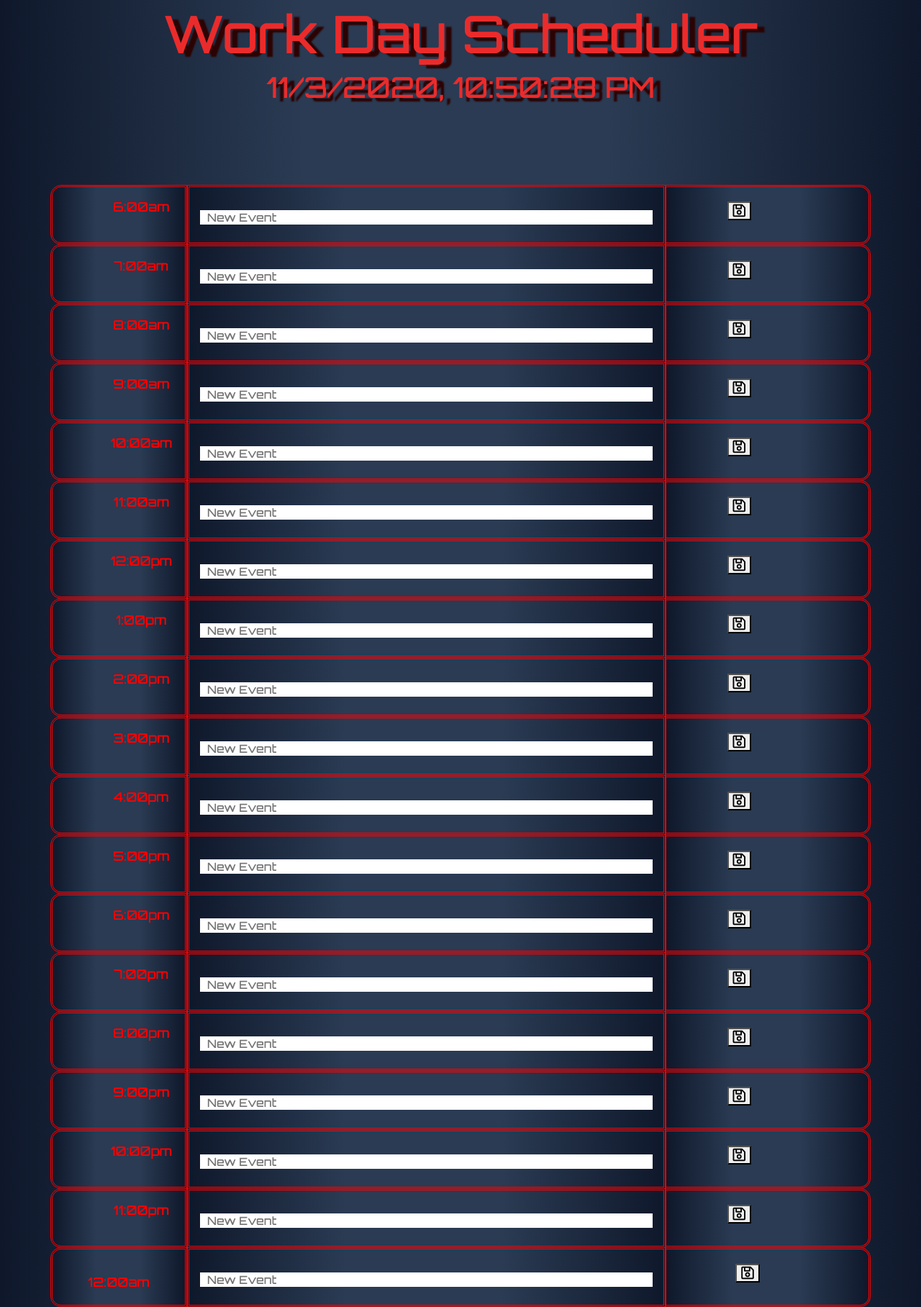
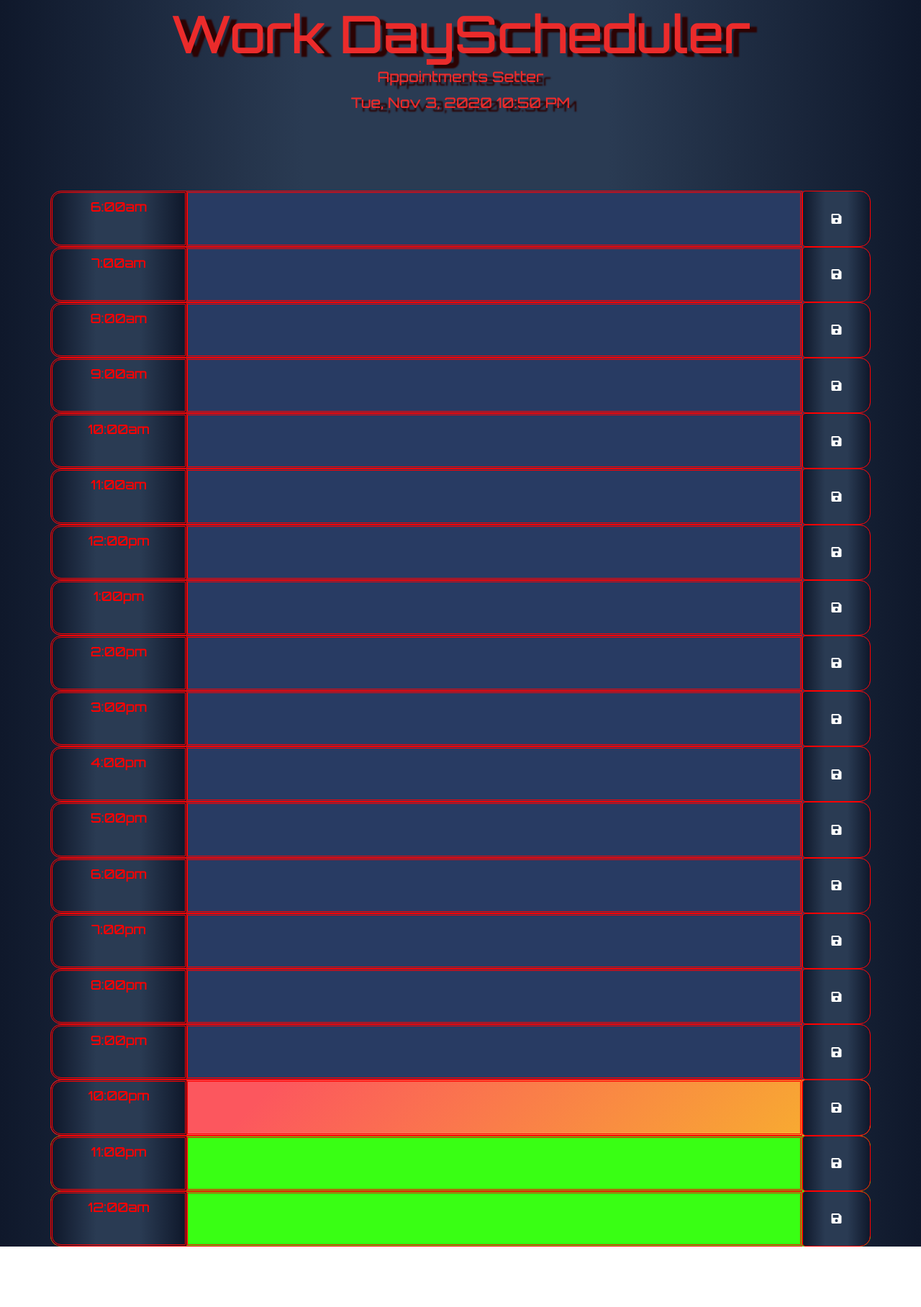
Before and after one commit to pault929/SchedulerHomeWork, a plain HTML site: page index.html in a window 1280 px wide. Shown: the part 61-1877 px from the top of the page at 72% size. After the commit the page ends 1793 px from the top, so only its background shows below. Drawn offline with nearby package versions, Linux system fonts and the light colour scheme.

Commit message:
added and fixed java, and added correct code, some css adjustment also

```diff
--- a/index.css
+++ b/index.css
@@ -6,36 +6,33 @@ body {
   background: -moz-linear-gradient(to right, #0f182b 0%,#2a3b53 33%,#2a3b53 66%,#0f182b 100%);
 }
 
+textarea{
+  background: transparent;
+  border: none;
+  resize: none;
+  color: white;
+  border-left: 1px solid black;
+  padding: 8px;
+  font-size: 2.3em;
+  border-style: double;
+  border-color:red;
+}
+
  .jumbotron {
   text-align: center;
   text-shadow: 10px 5px 2px rgb(44, 3, 3);
   background: -webkit-linear-gradient(left, #0f182b 0%,#2a3b53 33%,#2a3b53 66%,#0f182b 100%);
   background: -moz-linear-gradient(to right, #0f182b 0%,#2a3b53 33%,#2a3b53 66%,#0f182b 100%);
   color: rgb(235, 43, 43);
-    /* border-radius: 0;
-    border-bottom: 10px solid black; */
+
+}
+.time-block{
+  text-align: center;
+  border-radius: 15px;
+
 }
 
-  /* .description{
-    white-space: pre-wrap;
-  }
-   */
-  /* .time-block{
-    text-align: center;
-    border-radius: 15px;
-  } */
-
-  .row {
-    white-space: pre-wrap;
-    height: 70px;
-    /* border-top: 1px solid rgb(128, 0, 96); */
-    /* background-color:black; */
-  }
-
-  .col-2 {
-    /* background-color: red; */
-    color: red;
-    /* border-top: 5px dashed #000000; */
+.hour {
   border-top-left-radius: 15px;
   border-bottom-left-radius: 15px;
   font-size:1.5em;
@@ -44,79 +41,54 @@ body {
   border-color:red;
   background: -webkit-linear-gradient(left, #0f182b 0%,#2a3b53 33%,#2a3b53 66%,#0f182b 100%);
   background: -moz-linear-gradient(to right, #0f182b 0%,#2a3b53 33%,#2a3b53 66%,#0f182b 100%);
+  color: red;
+  padding: 10px;
+
 }
-
+.hour:hover{
+  color:white;
+}
 .past {
-    background-color: #d3d3d3;
+  background-color:rgb(40, 59, 99);
   color: white;
 }
-
+/* trying to add a hover color of white - doesnt work  */
+/* .past :hover{
+  background-color:white;
+} */
 .present {
-    background-color: #ff6961;
+  background-image: linear-gradient(315deg, #f7b42c 0%, #fc575e 74%);
   color: white;
 }
 
 .future {
-    background-color: #77dd77;
+  background-color:#39ff14;
   color: white;
 }
-  .col-7 {
-    /* height: 10px; */
-    /* width: 50%;
-    padding: 6px;
-    margin-top: 10px; */
-    font-size: 1.3em;
-    border-style: double;
-    border-color:red;
-    background: -webkit-linear-gradient(left, #0f182b 0%,#2a3b53 33%,#2a3b53 66%,#0f182b 100%);
-    background: -moz-linear-gradient(to right, #0f182b 0%,#2a3b53 33%,#2a3b53 66%,#0f182b 100%);
-    /* background-color:white; */
-    /* height:;
-    width: 100%;  */
-  }
-  .col-3 {
+
+.saveBtn {
+  position: relative;
   border-left: 1px solid black;
   border-top-right-radius: 15px;
   border-bottom-right-radius: 15px;
   background: -webkit-linear-gradient(left, #0f182b 0%,#2a3b53 33%,#2a3b53 66%,#0f182b 100%);
-	  background: -moz-linear-gradient(to right, #0f182b 0%,#2a3b53 33%,#2a3b53 66%,#0f182b 100%);
-    color: white;
-    font-size:20px !important;
   border-style: double;
   border-color:red;
+  color: white;
+  padding: 2px;
 }
 
-  .col-3 i:hover {
+.saveBtn i:hover {
   font-size: 50px;
-    transition: all .8s ease-in-out;
-    background: -webkit-linear-gradient(left, #0f182b 0%,#2a3b53 33%,#2a3b53 66%,#0f182b 100%);
-	  background: -moz-linear-gradient(to right, #0f182b 0%,#2a3b53 33%,#2a3b53 66%,#0f182b 100%);
+  transition: all .3s ease-in-out;
+  color: red;
 }
 
-  input {
-    border-top-style: hidden;
-    border-right-style: hidden;
-    border-left-style: hidden;
-    border-bottom-style: hidden;
-    background-color:none;
-    width: 100%;
-    height: 20px;
-    padding: 10px;
-    margin-bottom: 10px;
-
-    border: none;
+.icon {
+  position: absolute;
+  top: 50%;
+  left: 50%;
+  -moz-transform: translateX(-50%) translateY(-50%);
+  -webkit-transform: translateX(-50%) translateY(-50%);
+  transform: translateX(-50%) translateY(-50%);
 }
-
-
-
-
-
-  .placeholder{
-    background-color: red;
-  }
-  .no-outline:focus {
-    outline: none;
-  }
-  /* .hello {
-    font-size: 4em;
-  } */
--- a/index.html
+++ b/index.html
@@ -16,248 +16,206 @@
     />
     <link href="https://fonts.googleapis.com/css2?family=Orbitron:wght@500&display=swap" rel="stylesheet">
     <link rel="stylesheet" href="index.css" />
-    <title>Work Day Scheduler</title>
+    <title>Daily Planner 2020</title>
   </head>
 
   <body>
+    <header class="jumbotron">
+      <h1 class="display-3">Work DayScheduler</h1>
+      <p class="lead">Appointments Setter</p>
+      <p id="currentTime" class="lead"></p>
+  </header>
 
-    <header class="jumbotron">
-      <h1 class="display-3">Work Day Scheduler</h1>
-
-      <!-- <p class="lead">A simple calendar app for scheduling your work day</p> -->
-      <h1><span id="datetime"></span></h1>
-      <p id="currentDay" class="lead"></p>
-    </header>
   <div class="container">
-        <div class="row">
-          <div class="col-2">
+  <div id="hour-06" class="row time-block past">
+    <div class="col-md-2 hour">
       6:00am
     </div>
-          <div class="col-7">
-            <input type="text" placeholder="New Event" name="todo-text" id="todo-text">
+    <textarea class="col-md-9 description" id="text17"></textarea>
+    <button class="btn saveBtn col-md-1">
+      <i class="icon fas fa-save"></i>
+    </button>
   </div>
-          <div class="col-3">
-            <button onclick="myFunction()"><i class="far fa-save 30x"></i></button>
-          </div>
-        </div><br>
-        <div class="row">
-          <div class="col-2">
+
+<div id="hour-07" class="row time-block past">
+    <div class="col-md-2 hour">
       7:00am
     </div>
-          <div class="col-7">
-            <input type="text" placeholder="New Event" name="todo-text" id="todo-text">
+    <textarea class="col-md-9 description" id="text17"></textarea>
+    <button class="btn saveBtn col-md-1">
+      <i class="icon fas fa-save"></i>
+    </button>
   </div>
-          <div class="col-3">
-            <button onclick="myFunction()"><i class="far fa-save 30x"></i></button>
-          </div>
-        </div><br>
-        <div class="row">
-          <div class="col-2">
+
+  <div id="hour-08" class="row time-block past">
+    <div class="col-md-2 hour">
       8:00am
     </div>
-          <div class="col-7">
-            <input type="text" placeholder="New Event" name="todo-text" id="todo-text">
+    <textarea class="col-md-9 description" id="text17"></textarea>
+    <button class="btn saveBtn col-md-1">
+      <i class="icon fas fa-save"></i>
+    </button>
   </div>
-          <div class="col-3">
-            <button onclick="myFunction()"><i class="far fa-save 30x"></i></button>
-          </div>
-        </div><br>
-        <div class="row">
-          <div class="col-2">
+
+      <div id="hour-9" class="row time-block past">
+        <div class="col-md-2 hour">
           9:00am
         </div>
-          <div class="col-7">
-            <input type="text" placeholder="New Event" name="todo-text" id="todo-text">
+        <textarea class="col-md-9 description" id="text9"></textarea>
+        <button class="btn saveBtn col-md-1">
+          <i class="icon fas fa-save"></i>
+        </button>
       </div>
-          <div class="col-3">
-            <button onclick="myFunction()"><i class="far fa-save 30x"></i></button>
-          </div>
-        </div><br>
-        <div class="row">
-          <div class="col-2">
+
+      <div id="hour-10" class="row time-block past">
+        <div class="col-md-2 hour">
           10:00am
         </div>
-          <div class="col-7">
-            <input type="text" placeholder="New Event" name="todo-text" id="todo-text">
+        <textarea class="col-md-9 description" id="text10"></textarea>
+        <button class="btn saveBtn col-md-1">
+          <i class="icon fas fa-save"></i>
+        </button>
       </div>
-          <div class="col-3">
-            <button onclick="myFunction()"><i class="far fa-save 30x"></i></button>
-          </div>
-        </div><br>
-        <div class="row">
-          <div class="col-2">
+
+      <div id="hour-11" class="row time-block past">
+        <div class="col-md-2 hour">
           11:00am
         </div>
-          <div class="col-7">
-            <input type="text" placeholder="New Event" name="todo-text" id="todo-text">
+        <textarea class="col-md-9 description" id="text11"></textarea>
+        <button class="btn saveBtn col-md-1">
+          <i class="icon fas fa-save"></i>
+        </button>
       </div>
-          <div class="col-3">
-            <button onclick="myFunction()"><i class="far fa-save 30x"></i></button>
-          </div>
-        </div><br>
-        <div class="row">
-          <div class="col-2">
+
+      <div id="hour-12" class="row time-block past">
+        <div class="col-md-2 hour">
           12:00pm
         </div>
-          <div class="col-7">
-            <input type="text" placeholder="New Event" name="todo-text" id="todo-text">
+        <textarea class="col-md-9 description" id="text12"></textarea>
+        <button class="btn saveBtn col-md-1">
+          <i class="icon fas fa-save"></i>
+        </button>
       </div>
-          <div class="col-3">
-            <button onclick="myFunction()"><i class="far fa-save 30x"></i></button>
-          </div>
-        </div><br>
-        <div class="row">
-          <div class="col-2">
+
+      <div id="hour-13" class="row time-block past">
+        <div class="col-md-2 hour">
           1:00pm
         </div>
-          <div class="col-7">
-            <input type="text" placeholder="New Event" name="todo-text" id="todo-text">
+        <textarea class="col-md-9 description" id="text13"></textarea>
+        <button class="btn saveBtn col-md-1">
+          <i class="icon fas fa-save"></i>
+        </button>
       </div>
-          <div class="col-3">
-            <button onclick="myFunction()"><i class="far fa-save 30x"></i></button>
-          </div>
-        </div><br>
-        <div class="row">
-          <div class="col-2">
+
+      <div id="hour-14" class="row time-block past">
+        <div class="col-md-2 hour">
           2:00pm
         </div>
-          <div class="col-7">
-            <input type="text" placeholder="New Event" name="todo-text" id="todo-text">
+        <textarea class="col-md-9 description" id="text14"></textarea>
+        <button class="btn saveBtn col-md-1">
+          <i class="icon fas fa-save"></i>
+        </button>
       </div>
-          <div class="col-3">
-            <button onclick="myFunction()"><i class="far fa-save 30x"></i></button>
-          </div>
-        </div><br>
-        <div class="row">
-          <div class="col-2">
+
+      <div id="hour-15" class="row time-block past">
+        <div class="col-md-2 hour">
           3:00pm
         </div>
-          <div class="col-7">
-            <input type="text" placeholder="New Event" name="todo-text" id="todo-text">
+        <textarea class="col-md-9 description" id="text15"></textarea>
+        <button class="btn saveBtn col-md-1">
+          <i class="icon fas fa-save"></i>
+        </button>
       </div>
-          <div class="col-3">
-            <button onclick="myFunction()"><i class="far fa-save 30x"></i></button>
-          </div>
-        </div><br>
-        <div class="row">
-          <div class="col-2">
+
+      <div id="hour-16" class="row time-block past">
+        <div class="col-md-2 hour">
           4:00pm
         </div>
-          <div class="col-7">
-            <input type="text" placeholder="New Event" name="todo-text" id="todo-text">
+        <textarea class="col-md-9 description" id="text16"></textarea>
+        <button class="btn saveBtn col-md-1">
+          <i class="icon fas fa-save"></i>
+        </button>
       </div>
-          <div class="col-3">
-            <button onclick="myFunction()"><i class="far fa-save 30x"></i></button>
-          </div>
-        </div><br>
-        <div class="row">
-          <div class="col-2">
+
+      <div id="hour-17" class="row time-block past">
+        <div class="col-md-2 hour">
           5:00pm
         </div>
-          <div class="col-7">
-            <input type="text" placeholder="New Event" name="todo-text" id="todo-text">
+        <textarea class="col-md-9 description" id="text17"></textarea>
+        <button class="btn saveBtn col-md-1">
+          <i class="icon fas fa-save"></i>
+        </button>
       </div>
-          <div class="col-3">
-            <button onclick="myFunction()"><i class="far fa-save 30x"></i></button>
-          </div>
-        </div><br>
-        <div class="row">
-          <div class="col-2">
+
+<div id="hour-18" class="row time-block past">
+        <div class="col-md-2 hour">
           6:00pm
         </div>
-          <div class="col-7">
-            <input type="text" placeholder="New Event" name="todo-text" id="todo-text">
+        <textarea class="col-md-9 description" id="text17"></textarea>
+        <button class="btn saveBtn col-md-1">
+          <i class="icon fas fa-save"></i>
+        </button>
       </div>
-          <div class="col-3">
-            <button onclick="myFunction()"><i class="far fa-save 30x"></i></button>
-          </div>
-        </div><br>
-        <div class="row">
-          <div class="col-2">
+<div id="hour-19" class="row time-block past">
+        <div class="col-md-2 hour">
           7:00pm
         </div>
-          <div class="col-7">
-            <input type="text" placeholder="New Event" name="todo-text" id="todo-text">
+        <textarea class="col-md-9 description" id="text17"></textarea>
+        <button class="btn saveBtn col-md-1">
+          <i class="icon fas fa-save"></i>
+        </button>
       </div>
-          <div class="col-3">
-            <button onclick="myFunction()"><i class="far fa-save 30x"></i></button>
-          </div>
-        </div><br>
-        <div class="row">
-          <div class="col-2">
+<div id="hour-20" class="row time-block past">
+        <div class="col-md-2 hour">
           8:00pm
         </div>
-          <div class="col-7">
-            <input type="text" placeholder="New Event" name="todo-text" id="todo-text">
+        <textarea class="col-md-9 description" id="text17"></textarea>
+        <button class="btn saveBtn col-md-1">
+          <i class="icon fas fa-save"></i>
+        </button>
       </div>
-          <div class="col-3">
-            <button onclick="myFunction()"><i class="far fa-save 30x"></i></button>
-          </div>
-        </div><br>
-        <div class="row">
-          <div class="col-2">
+<div id="hour-21" class="row time-block past">
+        <div class="col-md-2 hour">
           9:00pm
         </div>
-          <div class="col-7">
-            <input type="text" placeholder="New Event" name="todo-text" id="todo-text">
+        <textarea class="col-md-9 description" id="text17"></textarea>
+        <button class="btn saveBtn col-md-1">
+          <i class="icon fas fa-save"></i>
+        </button>
       </div>
-          <div class="col-3">
-            <button onclick="myFunction()"><i class="far fa-save 30x"></i></button>
-          </div>
-        </div><br>
-        <div class="row">
-          <div class="col-2">
+<div id="hour-22" class="row time-block past">
+        <div class="col-md-2 hour">
           10:00pm
         </div>
-          <div class="col-7">
-            <input type="text" placeholder="New Event" name="todo-text" id="todo-text">
+        <textarea class="col-md-9 description" id="text17"></textarea>
+        <button class="btn saveBtn col-md-1">
+          <i class="icon fas fa-save"></i>
+        </button>
       </div>
-          <div class="col-3">
-            <button onclick="myFunction()"><i class="far fa-save 30x"></i></button>
-          </div>
-        </div><br>
-        <div class="row">
-          <div class="col-2">
+
+      <div id="hour-23" class="row time-block past">
+        <div class="col-md-2 hour">
           11:00pm
         </div>
-          <div class="col-7">
-            <input type="text" placeholder="New Event" name="todo-text" id="todo-text">
+        <textarea class="col-md-9 description" id="text17"></textarea>
+        <button class="btn saveBtn col-md-1">
+          <i class="icon fas fa-save"></i>
+        </button>
       </div>
-          <div class="col-3">
-            <button onclick="myFunction()"><i class="far fa-save 30x"></i></button>
-          </div>
-        </div><br>
-        <div class="row">
-            <div class="col-2">
+<div id="hour-24" class="row time-block past">
+        <div class="col-md-2 hour">
           12:00am
         </div>
-            <div class="col-7">
-              <input type="text" placeholder="New Event" name="todo-text" id="todo-text">
-            </div>
-            <div class="col-3">
-              <button onclick="myFunction()"><i class="far fa-save 30x"></i></button>
-            </div>
-          </div><br>
-    </div>
+        <textarea class="col-md-9 description" id="text17"></textarea>
+        <button class="btn saveBtn col-md-1">
+          <i class="icon fas fa-save"></i>
+        </button>
       </div>
     </div>
 
-  <!-- <div class="hello"></div> -->
-    <script>
-    function myFunction() {
-        document.getElementById("myText").placeholder = "New Event";
-    }
-    </script>
-
-     <script>
-      var dt = new Date();
-      document.getElementById("datetime").innerHTML = dt.toLocaleString();
-      </script>
-
-
     <script src="https://code.jquery.com/jquery-3.4.1.min.js"></script>
     <script src="https://cdnjs.cloudflare.com/ajax/libs/moment.js/2.24.0/moment.min.js"></script>
-    <script src="index.djs"></script>
+    <script src="index.js"></script>
 
   </body>
 </html>
--- a/index.js
+++ b/index.js
@@ -1,109 +1,63 @@
-var todoInput = document.querySelector("#todo-text");
-var todoForm = document.querySelector("#todo-form");
-var todoList = document.querySelector("#todo-list");
-var todoCountSpan = document.querySelector("#todo-count");
+var date = moment().format('llll');
+document.getElementById("currentTime").append(date);
 
-var todos = [];
+function readFromLocalStorage () {
+    $(".time-block").each(function(){
+        var readId = $(this).attr("id");
+        var readTextEl = localStorage.getItem(readId);
+        if (readTextEl !== null) {
 
-init();
-
-function renderTodos() {
-  // Clear todoList element and update todoCountSpan
-  todoList.innerHTML = "";
-  todoCountSpan.textContent = todos.length;
-
-  // Render a new li for each todo
-  for (var i = 0; i < todos.length; i++) {
-    var todo = todos[i];
-
-    var li = document.createElement("li");
-    li.textContent = todo;
-    li.setAttribute("data-index", i);
-
-    var button = document.createElement("button");
-    button.textContent = "Save";
-
-    li.appendChild(button);
-    todoList.appendChild(li);
-  }
+            $(this).children(".description").val(readTextEl);
+        }
+    });
 }
 
-function init() {
-  // Get stored todos from localStorage
-  // Parsing the JSON string to an object
-  var storedTodos = JSON.parse(localStorage.getItem("todos"));
-
-  // If todos were retrieved from localStorage, update the todos array to it
-  if (storedTodos !== null) {
-    todos = storedTodos;
-  }
-
-  // Render todos to the DOM
-  renderTodos();
-}
-
-function storeTodos() {
-  // Stringify and set "todos" key in localStorage to todos array
-  localStorage.setItem("todos", JSON.stringify(todos));
-}
-
-// When form is submitted...
-todoForm.addEventListener("submit", function(event) {
-  event.preventDefault();
-
-  var todoText = todoInput.value.trim();
-
-  // Return from function early if submitted todoText is blank
-  if (todoText === "") {
-    return;
-  }
-
-  // Add new todoText to todos array, clear the input
-  todos.push(todoText);
-  todoInput.value = "";
-
-  // Store updated todos in localStorage, re-render the list
-  storeTodos();
-  renderTodos();
-});
-
-// When a element inside of the todoList is clicked...
-todoList.addEventListener("click", function(event) {
-  var element = event.target;
-
-  // If that element is a button...
-  if (element.matches("button") === true) {
-    // Get its data-index value and remove the todo element from the list
-    var index = element.parentElement.getAttribute("data-index");
-    todos.splice(index, 1);
-
-    // Store updated todos in localStorage, re-render the list
-    storeTodos();
-    renderTodos();
-  }
+$(".saveBtn").click(function() {
+    var hourId = $(this).parent().attr("id");
+    var textEl = $(this).siblings(".description").val().trim();
+    localStorage.setItem(hourId, textEl);
 });
 
 
-// function updateBackground() {
-//   var
-//     hr = (new Date()).getHours(),
-//     body = document.body,
-//     bstyle = body.style,
-//     hello = document.querySelector(".hello");
-//   if (hr < 10) {
-//     bstyle.backgroundColor = "yellow";
-//     bstyle.color = "black";
-//     hello.innerText = "Have a good morning";
-//   } else if (hr < 20) {
-//     bstyle.backgroundColor = "green";
-//     bstyle.color = "white";
-//     hello.innerText ="Have a good day!";
-//   } else {
-//     bstyle.backgroundColor = "black";
-//     bstyle.color = "white";
-//     hello.innerText = "Have a good night!";
-//   }
-// }
+readFromLocalStorage();
 
-// setInterval(updateBackground, 1000 * 60);
-// updateBackground();
+
+
+var currentHour = moment().format('H');
+
+var hourElements =
+[
+"hour-06",
+"hour-07",
+"hour-08",
+"hour-09",
+"hour-10",
+"hour-11",
+"hour-12",
+"hour-13",
+"hour-14",
+"hour-15",
+"hour-16",
+"hour-17",
+"hour-18",
+"hour-19",
+"hour-20",
+"hour-21",
+"hour-22",
+"hour-23",
+"hour-24",
+];
+
+
+function checkHours() {
+    for (var i = 0; i < hourElements.length; i++) {
+          if (parseInt(currentHour) < parseInt(hourElements[i].match(/(\d+)/))) {
+            $("#" + hourElements[i]).removeClass("present").addClass("future");
+        } else if (parseInt(currentHour) > parseInt(hourElements[i].match(/(\d+)/))) {
+            $("#" + hourElements[i]).removeClass("present").addClass("past");
+        } else {
+            $("#" + hourElements[i]).removeClass("present").addClass("present");
+        }}
+}
+
+checkHours();
```
Also changed, not shown: 1 other file. Lines whose indentation alone changed are shown as unchanged.
